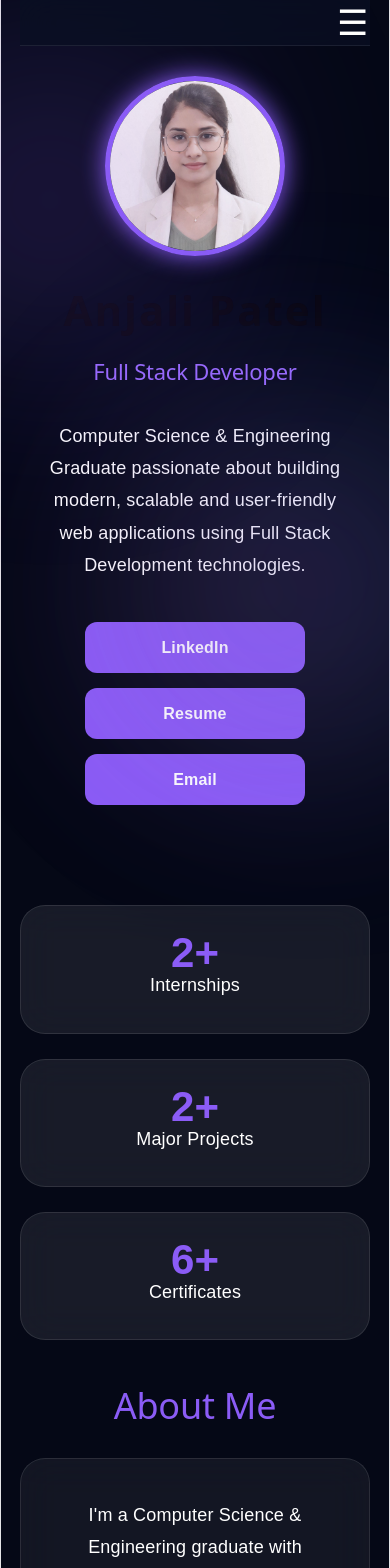
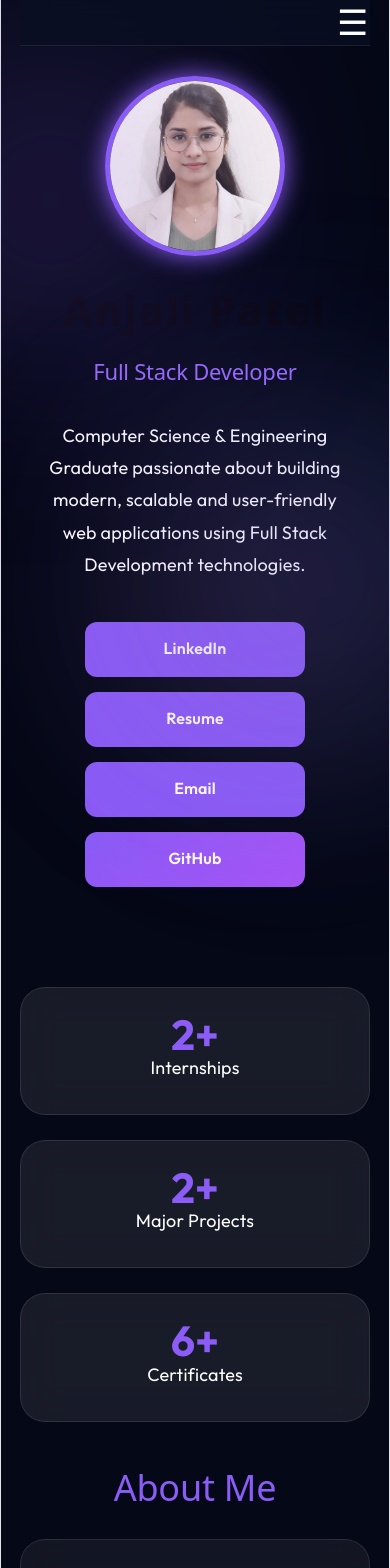
Before and after one commit to anjalipatel-tech/anjali-portfolio, a React (Vite) app: page / in a window 390 px wide. Shown: the top 1568 px of the page. Built offline with nearby package versions, Linux system fonts and the light colour scheme.

Commit message:
Updated portfolio design

```diff
--- a/src/App.css
+++ b/src/App.css
@@ -1,3 +1,8 @@
+@import url('https://fonts.googleapis.com/css2?family=Outfit:wght@300;400;500;600;700;800&display=swap');
+
+*{
+  font-family: 'Outfit', sans-serif;
+}
 /* =========================
 RESET & GLOBAL
 ========================= */
@@ -1047,3 +1052,62 @@ MOBILE RESPONSIVE
     opacity: 1;
   }
 }
+.social-buttons {
+  display: flex;
+  gap: 15px;
+  flex-wrap: wrap;
+  justify-content: center;
+}
+
+.social-btn {
+  padding: 14px 30px;
+  border-radius: 12px;
+  background: linear-gradient(135deg, #8b5cf6, #a855f7);
+  color: white;
+  text-decoration: none;
+  font-weight: 600;
+  transition: 0.3s ease;
+}
+
+.social-btn:hover {
+  transform: translateY(-4px);
+  box-shadow: 0 8px 20px rgba(168, 85, 247, 0.4);
+}
+.live-demo-btn {
+  display: inline-block;
+  margin-top: 15px;
+  padding: 12px 28px;
+  background: linear-gradient(135deg, #8b5cf6, #a855f7);
+  color: white;
+  text-decoration: none;
+  font-weight: 600;
+  border-radius: 12px;
+  transition: all 0.3s ease;
+}
+
+.live-demo-btn:hover {
+  transform: translateY(-3px);
+  box-shadow: 0 8px 20px rgba(168, 85, 247, 0.4);
+}
+@media (max-width: 768px) {
+
+  .buttons{
+    display:flex;
+    flex-direction:column;
+    align-items:center;
+    gap:15px;
+  }
+
+  .hero-btn,
+  .social-btn{
+    width:220px;
+    height:55px;
+
+    display:flex;
+    align-items:center;
+    justify-content:center;
+
+    box-sizing:border-box;
+  }
+
+}
--- a/src/App.jsx
+++ b/src/App.jsx
@@ -120,7 +120,7 @@ function App() {
 
           <a
             href="https://www.linkedin.com/in/anjali-patel-04aaa5327"
-            target="_self"
+            target="_blank"
             rel="noreferrer"
             className="hero-btn"
           >
@@ -140,6 +140,15 @@ function App() {
             className="hero-btn"
           >
             Email
+          </a>
+
+          <a
+            href="https://github.com/anjalipatel-tech"
+            target="_blank"
+            rel="noopener noreferrer"
+            className="social-btn"
+          >
+            GitHub
           </a>
 
         </div>
@@ -283,11 +292,16 @@ function App() {
                 appointments and client interactions.
               </p>
 
-              <div className="project-tags">
-                <span>React</span>
-                <span>Node.js</span>
-                <span>MongoDB</span>
-                <span>REST API</span>
+              <div className="project-actions">
+                <a
+                  href="https://corporate-business-recruitment-portal.netlify.app"
+                  target="_blank"
+                  rel="noopener noreferrer"
+                  className="live-demo-btn"
+                  onClick={(e) => e.stopPropagation()}
+                >
+                  🚀 Live Demo
+                </a>
               </div>
 
               <div className="mini-gallery">
```
